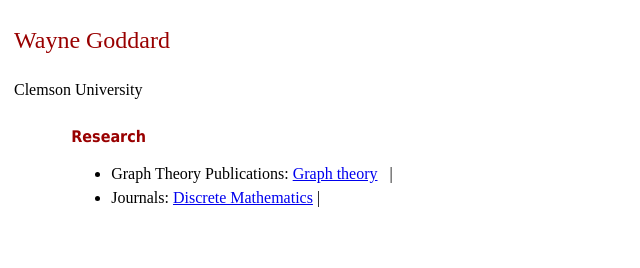
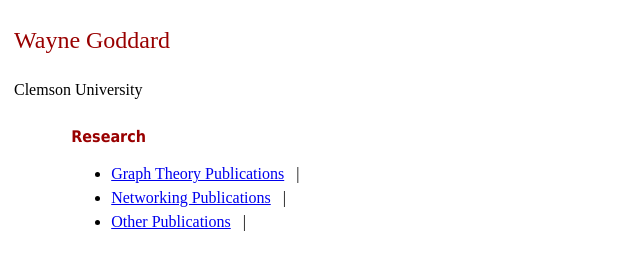
Before and after one commit to goddardGraph/goddardGraph.github.io, a plain HTML site: page index.html in a window 1280 px wide. Shown: the whole page, without its empty margins (0-640 px from the left). Drawn offline with Linux system fonts and the light colour scheme.

Commit message:
Update index.html

```diff
--- a/index.html
+++ b/index.html
@@ -59,16 +59,18 @@
 <h2>Research</h2>
 <ul class="mainlist">
   <li>
-    Graph Theory Publications:
-<a HREF="graphs.html">Graph theory</a>
+<a HREF="graphs.html">Graph Theory Publications</a>
+&nbsp; | &nbsp;
+
+      <li>
+<a HREF="networks.html">Networking Publications</a>
+&nbsp; | &nbsp;
+
+<li>
+<a HREF="misc.html">Other Publications</a>
 &nbsp; | &nbsp;
 
 
-  <li>
-  Journals:
-  <a href="https://www.editorialmanager.com/discm/default.aspx">
-  Discrete Mathematics</a>
-  |
 </ul>
 
 
```
